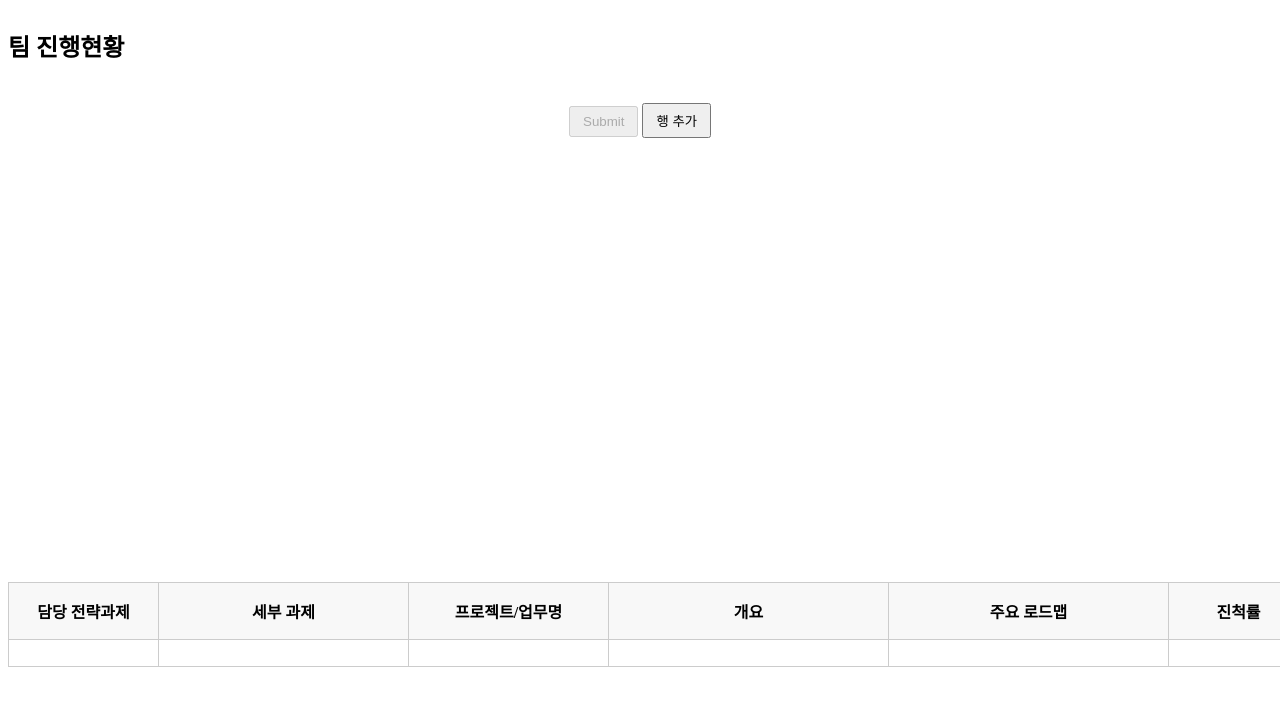
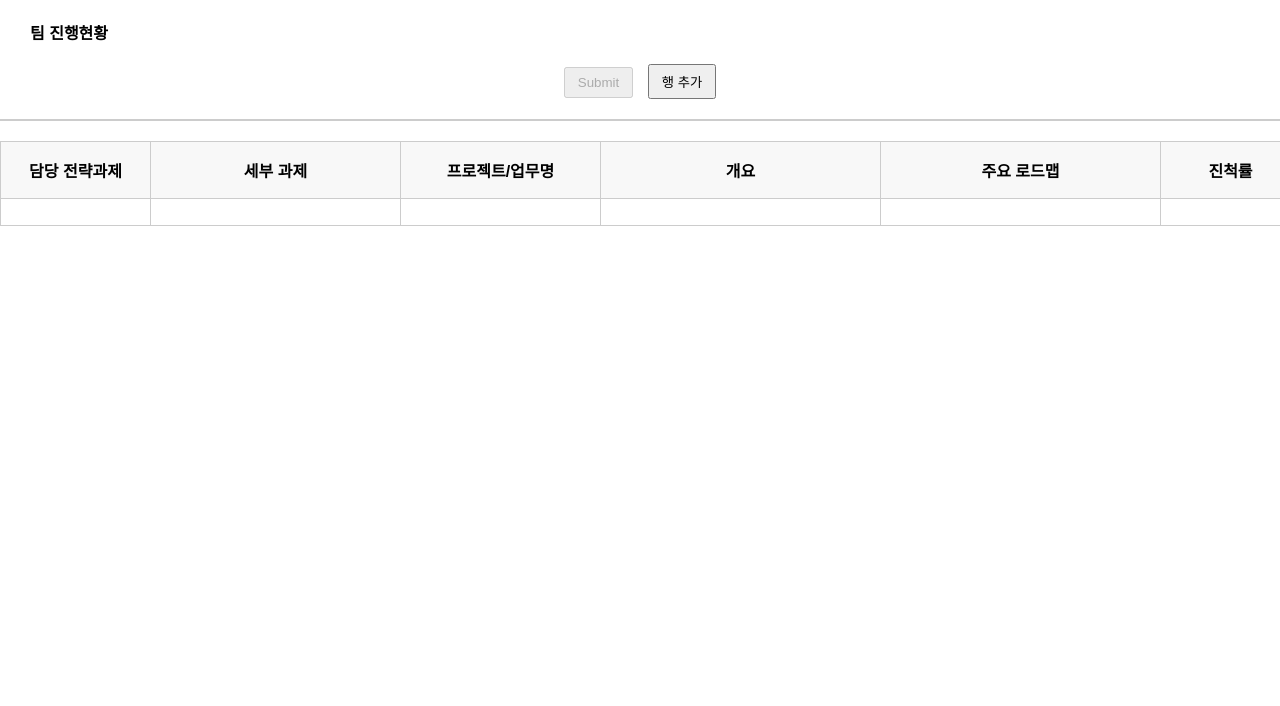
Before and after one commit to Jun-cp/work_repo, a plain HTML site: page index.html in a window 1280 px wide. Shown: the top 706 px of the page. Drawn offline with Linux system fonts and the light colour scheme.

Commit message:
Update index.html

```diff
--- a/index.html
+++ b/index.html
@@ -4,18 +4,48 @@
   <meta charset="UTF-8">
   <title>팀 진행현황</title>
   <style>
-    /* 표 스타일 기본 */
+    /* 기본 폰트 및 레이아웃 */
+    body {
+      font-family: Arial, sans-serif;
+      margin: 0;
+      padding: 0;
+    }
+    /* 헤더: 날짜 드롭다운과 팀 진행현황 텍스트 */
+    #headerArea {
+      margin: 20px;
+      display: flex;
+      align-items: center;
+      gap: 10px;
+    }
+    #dateSelectorContainer select {
+      font-size: 1em;
+    }
+    h2 {
+      font-size: 1em;
+      margin: 0;
+    }
+    /* 버튼 영역 */
+    .button-area {
+      text-align: center;
+      margin: 20px;
+    }
+    button {
+      padding: 6px 12px;
+      cursor: pointer;
+      margin: 0 5px;
+    }
+    /* 테이블 스타일 (기존 열별 크기 유지) */
     table {
       border-collapse: collapse;
-      margin: 20px auto;
+      margin: 10px auto;
       width: 98%;
       text-align: center;
       table-layout: fixed;
     }
     th, td {
       border: 1px solid #ccc;
+      padding: 4px;
       vertical-align: middle;
-      padding: 4px;
       position: relative;
     }
     th {
@@ -35,7 +65,6 @@
       object-fit: contain;
       cursor: pointer;
     }
-    /* 각 열의 폭 지정 */
     colgroup col:nth-child(1) { width: 150px; }
     colgroup col:nth-child(2) { width: 250px; }
     colgroup col:nth-child(3) { width: 200px; }
@@ -49,52 +78,42 @@
     colgroup col:nth-child(11) { width: 440px; }
     colgroup col:nth-child(12) { width: 140px; }
     colgroup col:nth-child(13) { width: 280px; }
-    .hidden {
-      display: none !important;
+    /* 수평선 */
+    hr {
+      border: none;
+      border-top: 2px solid #ccc;
+      margin: 20px 0;
     }
-    select.dropdown-select {
-      width: 100px;
-      cursor: pointer;
-    }
-    .dropdown-text {
-      cursor: pointer;
-      display: inline-block;
-      font-weight: bold;
-      margin: 0 auto;
-    }
-    .button-area {
-      text-align: center;
+    /* 데이터 표시 영역 */
+    #currentDataContainer, #pastDataContainer {
       margin: 20px;
     }
-    button {
-      padding: 6px 12px;
-      cursor: pointer;
-    }
-    /* 날짜 선택 드롭다운 영역 */
-    #dateSelectorContainer {
-      margin: 10px 20px;
+    .data-section-header {
+      font-weight: bold;
+      margin: 10px 0;
     }
   </style>
 </head>
 <body>
-  <!-- 헤더: 날짜 드롭다운과 타이틀 -->
+  <!-- 헤더 -->
   <div id="headerArea">
-    <h2 style="display:inline-block;">팀 진행현황</h2>
-    <div id="dateSelectorContainer" style="display:inline-block; margin-left:20px;"></div>
+    <div id="dateSelectorContainer"></div>
+    <h2>팀 진행현황</h2>
   </div>
-
-  <!-- Submit 버튼 및 행 추가 버튼 -->
+  <!-- 버튼 영역 -->
   <div class="button-area">
     <button id="submitBtn">Submit</button>
     <button id="addRowBtn">행 추가</button>
   </div>
-
-  <!-- iframe 영역: 로컬 PC의 데이터를 불러와 보여줌 -->
-  <div id="iframeContainer" style="margin:20px; text-align:center;">
-    <iframe id="dataFrame" width="98%" height="400" frameborder="0"></iframe>
+  <!-- 현재 데이터 영역 -->
+  <div id="currentDataContainer">
+    <div id="currentHeader" class="data-section-header"></div>
+    <div id="currentTableContainer"></div>
   </div>
-
-  <!-- 기존의 표 -->
+  <hr>
+  <!-- 과거 데이터 영역 -->
+  <div id="pastDataContainer"></div>
+  <!-- 편집용 기본 표 (현재 데이터 편집용) -->
   <table class="myTable">
     <colgroup>
       <col><col><col><col><col><col><col><col><col><col><col><col><col>
@@ -135,7 +154,6 @@
       <!-- 추가 행 가능 -->
     </tbody>
   </table>
-
   <script src="script.js"></script>
 </body>
 </html>
```
